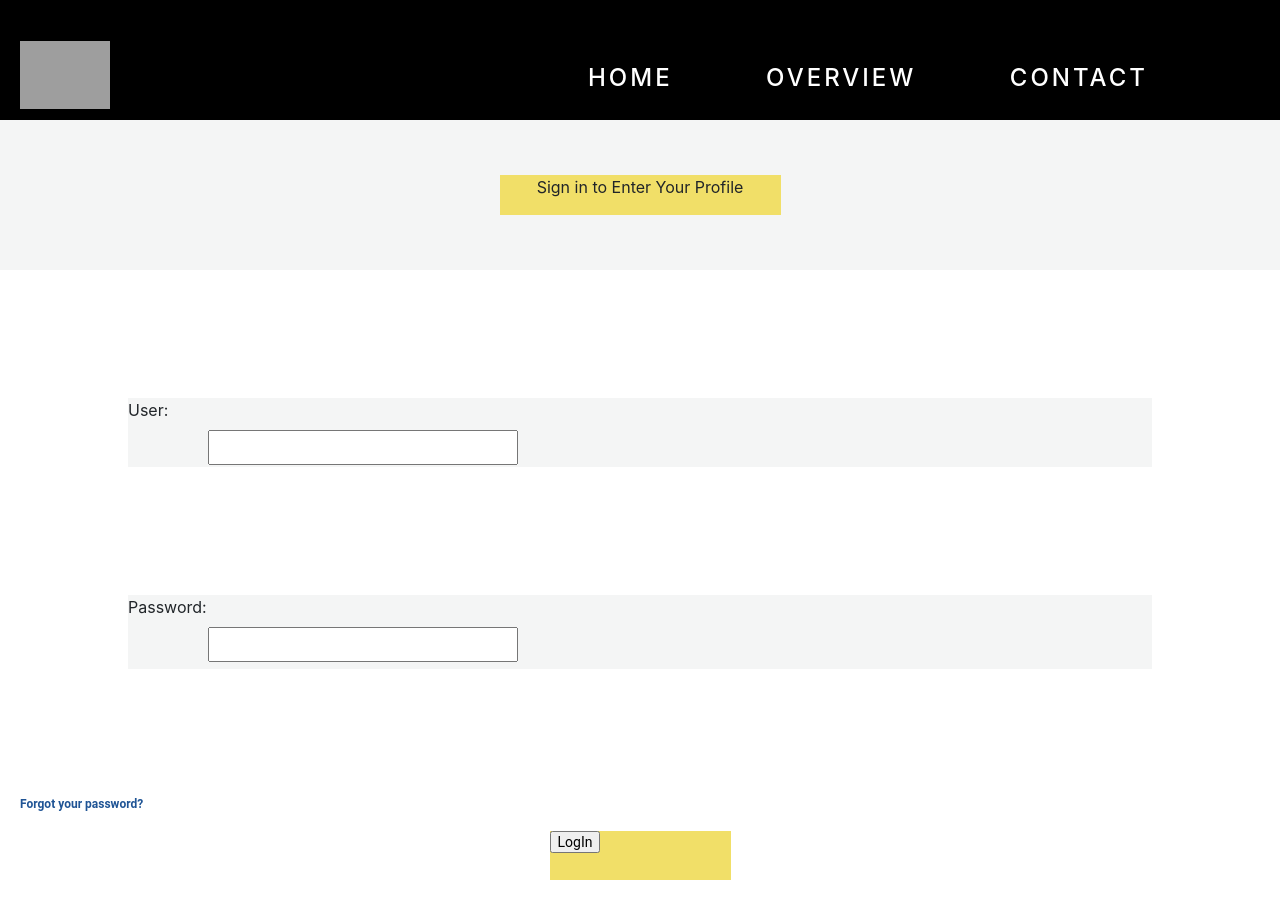
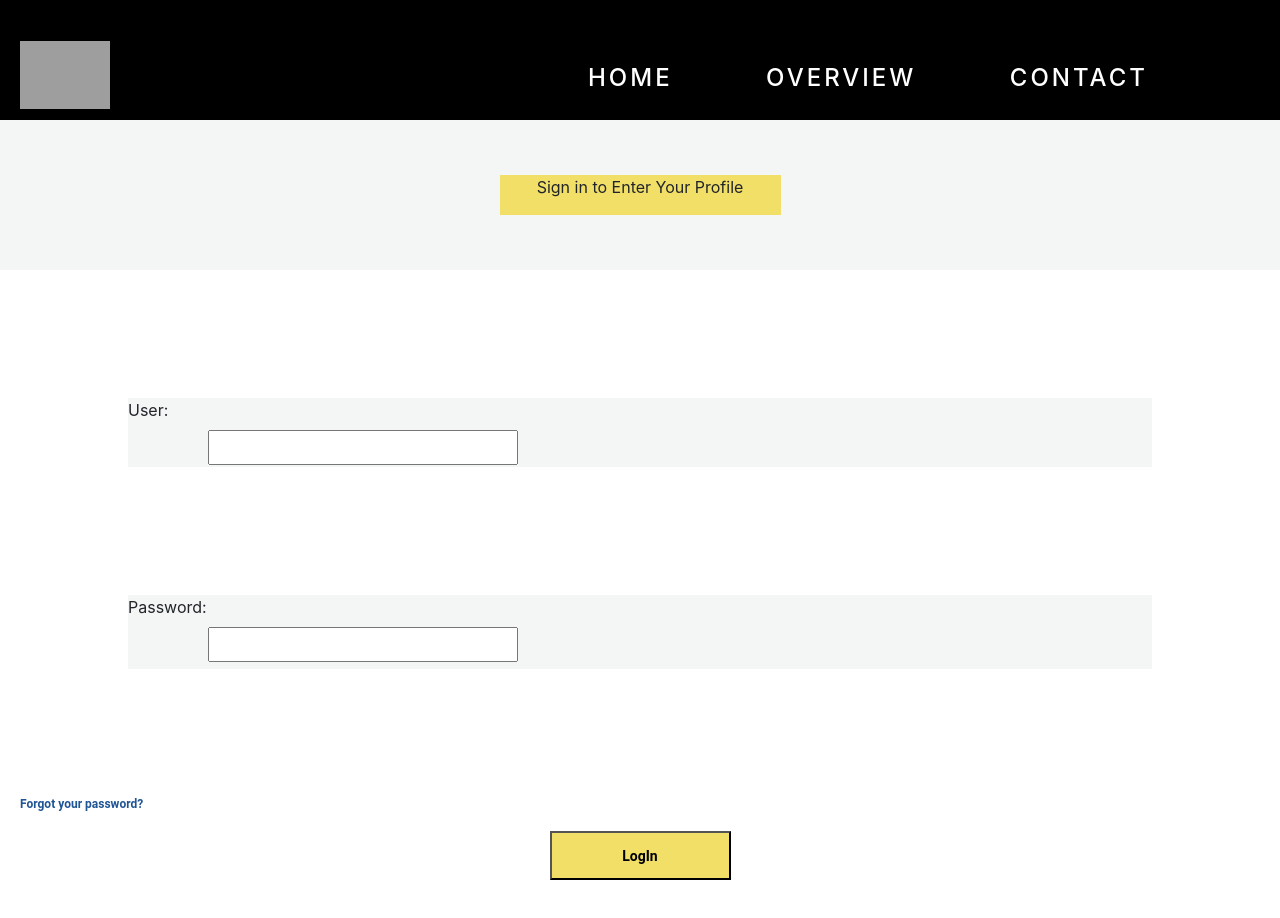
Before and after one commit to SilviaCabello/WhenWhyHow, a React (Create React App) app: page /login in a window 1280 px wide. Shown: the top 918 px of the page. Built offline with nearby package versions, Linux system fonts and the light colour scheme; grey boxes are pictures that could not be loaded.

Commit message:
linking pages

```diff
--- a/src/components/Balances/Balances.js
+++ b/src/components/Balances/Balances.js
@@ -1,24 +1,24 @@
 import { Link } from "react-router-dom";
 import "./Balances.css";
 import MainBank from "./MainBank";
-import spendings from './spendings.png';
+import spendings from "./spendings.png";
 
 function Balances() {
   return (
     <div>
-      <img className="balances-illustration" src="https://i.imgur.com/D0kRo6u.jpg" alt=""/>
+      <img
+        className="balances-illustration"
+        src="https://i.imgur.com/D0kRo6u.jpg"
+        alt=""
+      />
       <p className="balances-totalcash">
         Available Cash <b>5388,23€</b>
       </p>
       <MainBank />
 
       <div className="balances-categories">
-        <Link to={`/dashboard`}>
-          <img
-            className="spendings-category"
-            src={spendings}
-            alt="Spendings"
-          />
+        <Link to="/spending">
+          <img className="spendings-category" src={spendings} alt="Spendings" />
         </Link>
         <img
           src="https://res.cloudinary.com/dwjfpjuhh/image/upload/v1623401115/wwh/bankinghabits_lgzbr3.png"
--- a/src/components/Home/Home.js
+++ b/src/components/Home/Home.js
@@ -1,4 +1,5 @@
 import "./Home.css";
+import { Link } from "react-router-dom";
 
 function Home() {
   return (
@@ -22,7 +23,9 @@ function Home() {
         </p>
       </div>
       <div className="explore-profile">
-        <button className="profile-btn">Explore your Profile</button>
+        <Link to="/login">
+          <button className="profile-btn">Login your Profile</button>
+        </Link>
       </div>
       <div className="intro-boxcontainer">
         <img
--- a/src/components/LogIn/LogIn.css
+++ b/src/components/LogIn/LogIn.css
@@ -59,7 +59,7 @@
     margin: 20px;
   }
   .signin,
-  .btn {
+  .button2 {
     width: 181px;
     height: 49px;
     left: 98px;
@@ -133,7 +133,7 @@
     left: 40px;
   }
   .signin,
-  .button {
+  .button2 {
     width: 181px;
     height: 49px;
     left: 98px;
--- a/src/components/LogIn/LogIn.js
+++ b/src/components/LogIn/LogIn.js
@@ -52,7 +52,7 @@ function LogIn({ login, error }) {
             <input
               type="submit"
               value="LogIn"
-              className="button"
+              className="button2"
               onChange={LogIn}
             />
 
```
